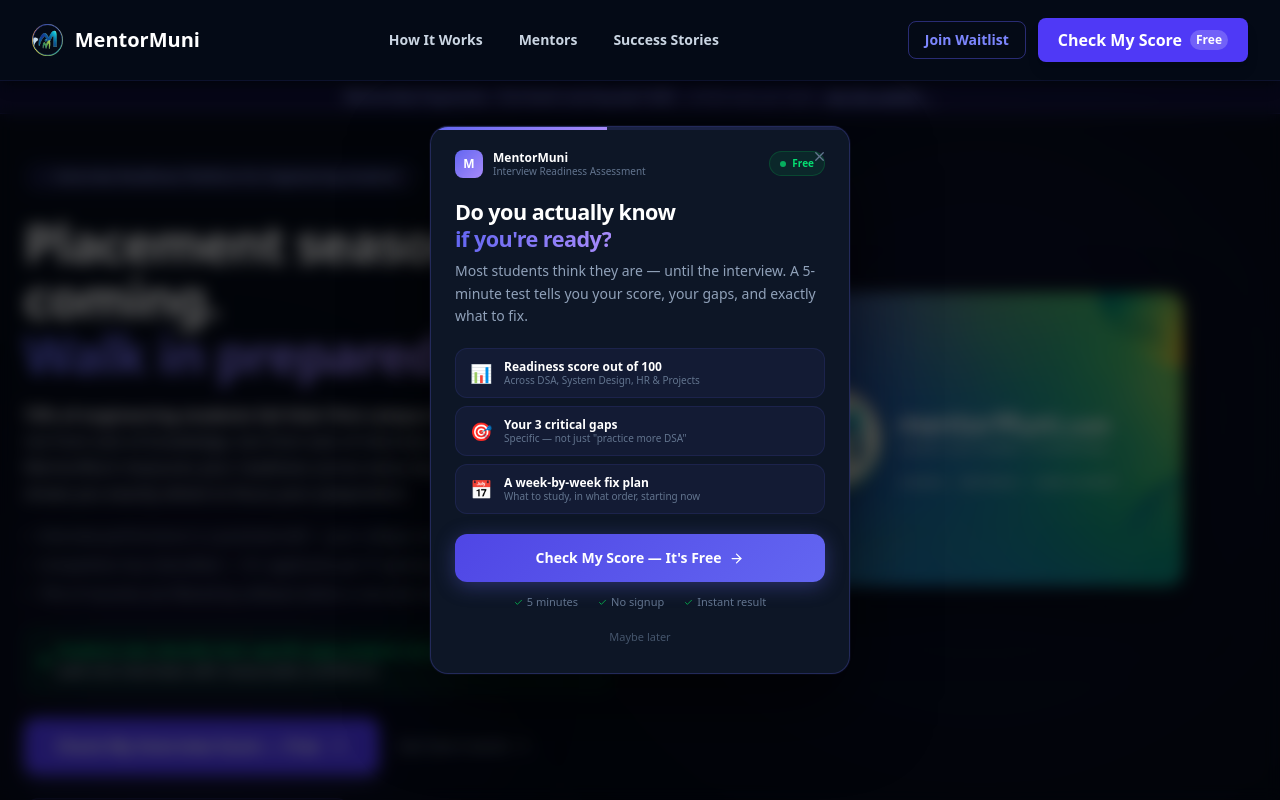
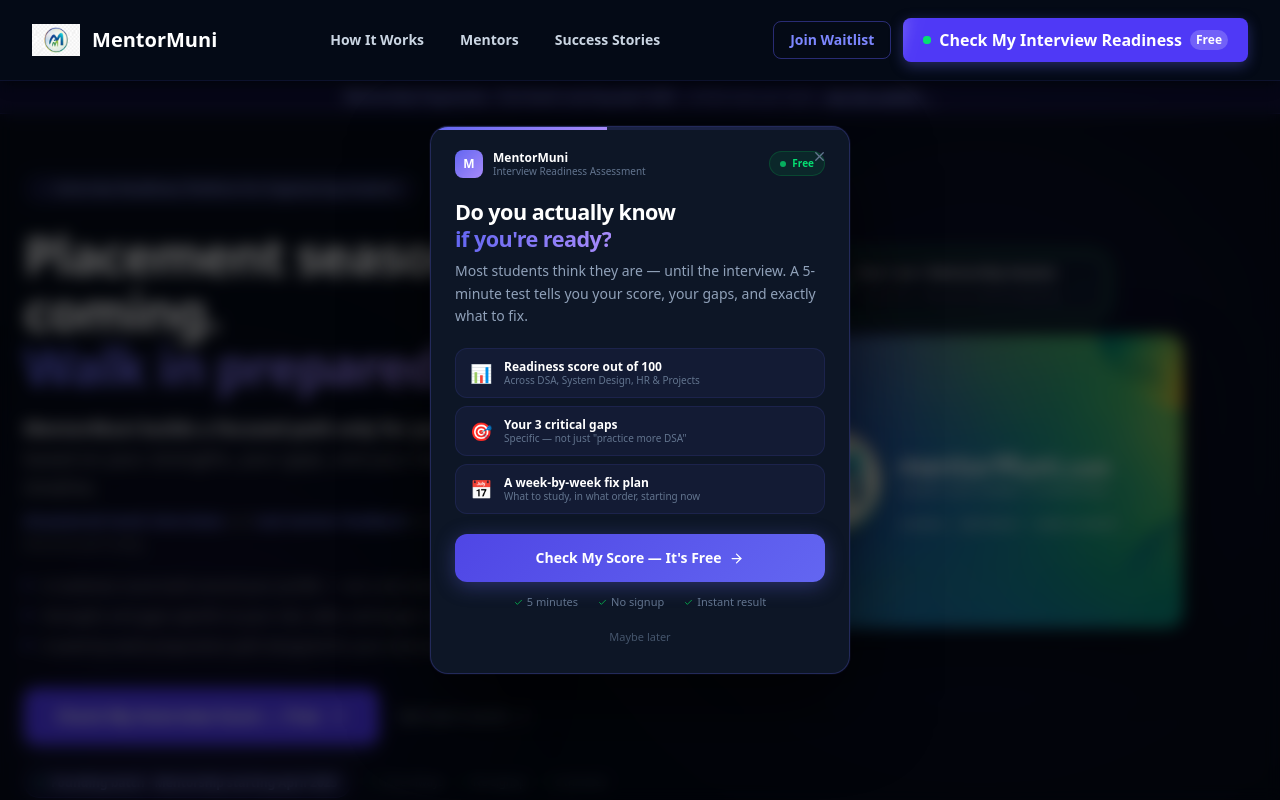
Before and after one commit to MentorMuni/MentorMuni-React-Frontend, a React (Vite) app: page / in a window 1280 px wide. Shown: the top 800 px of the page. Built offline with nearby package versions, Linux system fonts and the light colour scheme.

Commit message:
New UI changes

```diff
--- a/src/components/homepage.jsx
+++ b/src/components/homepage.jsx
@@ -301,47 +301,43 @@
             </motion.h1>
 
             {/* Hook sub-copy */}
-            <motion.p
+            <motion.div
               initial={{ opacity: 0, y: 16 }}
               animate={{ opacity: 1, y: 0 }}
-              transition={{ duration: 0.6, delay: 0.12 }}
-              className="text-base text-slate-300 leading-relaxed mb-5 max-w-lg"
+              transition={{ duration: 0.5, delay: 0.1 }}
+              className="mb-5 max-w-[480px] space-y-2"
             >
-              <span className="text-white font-semibold">72% of engineering students fail their first campus interview</span>
-              {' — '}not from lack of knowledge, but from lack of interview practice. MentorMuni measures your readiness across every key area and shows you exactly where to focus your preparation.
-            </motion.p>
+              <p className="text-lg leading-relaxed" style={{ color: 'rgba(255,255,255,0.60)' }}>
+                <span className="text-white font-semibold">
+                  MentorMuni builds a focused path only for you
+                </span>
+                {' '}— based on your strengths, your gaps, and your interview timeline.
+              </p>
+              <p className="text-sm leading-relaxed" style={{ color: 'rgba(255,255,255,0.40)' }}>
+                <span className="text-indigo-400 font-semibold">AI-powered mock interviews</span>
+                {' '}and{' '}
+                <span className="text-indigo-400 font-semibold">real mentor feedback</span>
+                {' '}to help you become job-ready.
+              </p>
+            </motion.div>
 
-            {/* 3 key points */}
+            {/* 3 outcome points */}
             <motion.div
-              initial={{ opacity: 0 }}
-              animate={{ opacity: 1 }}
+              initial={{ opacity: 0, y: 8 }}
+              animate={{ opacity: 1, y: 0 }}
               transition={{ delay: 0.18 }}
-              className="space-y-2.5 mb-6"
+              className="flex flex-col gap-2.5 mb-8"
             >
               {[
-                'Interview performance is a practised skill — your college curriculum does not teach it',
-                'Competition has intensified — 15+ applicants per IT opening in 2025',
-                '75% of resumes are filtered by software before a recruiter ever reads them',
-              ].map(p => (
-                <div key={p} className="flex items-start gap-2.5">
-                  <span className="w-1 h-1 rounded-full bg-slate-500 shrink-0 mt-2" />
-                  <p className="text-sm text-slate-400 leading-snug">{p}</p>
+                'A readiness score built around your profile — not a one-size-fits-all test',
+                'Strengths and gaps specific to your role, skills, and target companies',
+                'A week-by-week preparation path designed for your interview timeline',
+              ].map((text, i) => (
+                <div key={i} className="flex items-start gap-3">
+                  <span className="mt-1.5 w-1.5 h-1.5 rounded-full shrink-0" style={{ background: '#6366f1' }} />
+                  <span className="text-sm" style={{ color: 'rgba(255,255,255,0.60)' }}>{text}</span>
                 </div>
               ))}
-            </motion.div>
-
-            {/* Solution statement */}
-            <motion.div
-              initial={{ opacity: 0 }}
-              animate={{ opacity: 1 }}
-              transition={{ delay: 0.22 }}
-              className="flex items-center gap-2 bg-green-500/8 border border-green-500/20 rounded-xl px-4 py-3 mb-6"
-            >
-              <span className="w-2 h-2 rounded-full bg-green-400 shrink-0" />
-              <p className="text-sm text-slate-300">
-                <span className="text-green-400 font-semibold">Students who identify their specific gaps prepare more effectively</span>
-                {' '}— and walk into interviews with measurable confidence.
-              </p>
             </motion.div>
 
             {/* CTAs */}
@@ -396,13 +392,66 @@
             initial={{ opacity: 0, x: 20 }}
             animate={{ opacity: 1, x: 0 }}
             transition={{ duration: 0.7, delay: 0.3 }}
-            className="hidden lg:flex items-center justify-center w-full"
+            className="hidden lg:flex flex-col items-center justify-center w-full"
+            style={{ marginTop: 80 }}
           >
+            <style>{`
+              @keyframes mm-glow {
+                0%, 100% { box-shadow: 0 0 10px 2px rgba(74,222,128,0.35), 0 0 0 1px rgba(74,222,128,0.3); }
+                50%       { box-shadow: 0 0 22px 6px rgba(74,222,128,0.55), 0 0 0 1px rgba(74,222,128,0.5); }
+              }
+              @keyframes mm-dot-blink {
+                0%, 100% { opacity: 1; transform: scale(1); }
+                50%       { opacity: 0.4; transform: scale(0.75); }
+              }
+              @keyframes mm-badge-float {
+                0%, 100% { transform: translateY(0px); }
+                50%       { transform: translateY(-4px); }
+              }
+            `}</style>
+
+            {/* Free 1-on-1 badge */}
+            <Link
+              to="/waitlist"
+              style={{
+                display: 'inline-flex', alignItems: 'center', gap: 10,
+                background: 'linear-gradient(135deg, rgba(5,11,24,0.95), rgba(15,26,48,0.98))',
+                border: '1px solid rgba(74,222,128,0.35)',
+                borderRadius: 14, padding: '10px 18px',
+                textDecoration: 'none', marginBottom: 18,
+                animation: 'mm-glow 2s ease-in-out infinite, mm-badge-float 3s ease-in-out infinite',
+                cursor: 'pointer',
+              }}
+            >
+              {/* Pulsing dot */}
+              <span style={{
+                width: 9, height: 9, borderRadius: '50%',
+                background: '#4ade80', flexShrink: 0,
+                animation: 'mm-dot-blink 1.2s ease-in-out infinite',
+                boxShadow: '0 0 8px rgba(74,222,128,0.7)',
+              }} />
+
+              {/* Text */}
+              <span>
+                <span style={{ fontSize: 13, fontWeight: 800, color: '#fff', display: 'block', lineHeight: 1.2 }}>
+                  Free 1-on-1 Mentorship Session
+                </span>
+                <span style={{ fontSize: 10, color: 'rgba(255,255,255,0.45)', fontWeight: 500 }}>
+                  Limited slots · Book yours before they fill up
+                </span>
+              </span>
+
+              {/* Arrow */}
+              <span style={{
+                marginLeft: 4, fontSize: 14, color: '#4ade80', fontWeight: 700, flexShrink: 0,
+              }}>→</span>
+            </Link>
+
             <img
               src="/MentorMuni-React-Frontend/mentormuni-brand-banner-new.png"
               alt="MentorMuni — Guiding Your Journey to Knowledge"
               className="w-full rounded-2xl"
-              style={{ marginTop: 130, maxWidth: 442, boxShadow: '0 24px 64px rgba(0,0,0,0.45)' }}
+              style={{ maxWidth: 442, boxShadow: '0 24px 64px rgba(0,0,0,0.45)' }}
             />
           </motion.div>
         </div>
--- a/src/components/navbar.jsx
+++ b/src/components/navbar.jsx
@@ -1,4 +1,4 @@
-import React, { useState } from 'react';
+import React, { useState, useEffect } from 'react';
 import { Menu, X } from 'lucide-react';
 import { useLocation, Link } from 'react-router-dom';
 import logo from '../assets/logo.png';
@@ -94,6 +94,18 @@
 
           {/* Waitlist + primary CTA (Desktop) */}
           <div className="hidden lg:flex items-center gap-3">
+            <style>{`
+              @keyframes nb-shimmer {
+                0%   { transform: translateX(-100%) skewX(-15deg); }
+                100% { transform: translateX(220%) skewX(-15deg); }
+              }
+              @keyframes nb-ring {
+                0%,100% { box-shadow: 0 0 0 0 rgba(99,102,241,0.55), 0 4px 14px rgba(99,102,241,0.35); }
+                50%      { box-shadow: 0 0 0 5px rgba(99,102,241,0), 0 4px 20px rgba(99,102,241,0.55); }
+              }
+              .nb-cta { animation: nb-ring 2s ease-in-out infinite; }
+              .nb-cta:hover .nb-shine { animation: nb-shimmer 0.55s ease forwards; }
+            `}</style>
             <Link
               to="/waitlist"
               className="px-4 py-2 text-sm font-semibold rounded-lg border border-indigo-500/40 text-indigo-400 hover:text-indigo-300 hover:border-indigo-400/60 hover:bg-indigo-500/10 transition-all"
@@ -102,9 +114,16 @@
             </Link>
             <Link
               to="/start-assessment"
-              className="inline-flex items-center gap-2 px-5 py-2.5 rounded-lg bg-indigo-600 hover:bg-indigo-500 text-white font-bold shadow-lg transition-all focus-visible:outline focus-visible:outline-2 focus-visible:outline-offset-2 focus-visible:outline-indigo-500"
+              className="nb-cta relative inline-flex items-center gap-2 px-5 py-2.5 rounded-lg bg-indigo-600 hover:bg-indigo-500 text-white font-bold transition-all overflow-hidden focus-visible:outline focus-visible:outline-2 focus-visible:outline-offset-2 focus-visible:outline-indigo-500"
             >
-              Check My Score
+              {/* shimmer sweep on hover */}
+              <span className="nb-shine pointer-events-none absolute inset-0 w-1/3 bg-white/20 blur-sm" style={{ transform: 'translateX(-100%) skewX(-15deg)' }} />
+              {/* pulsing dot */}
+              <span className="relative flex h-2 w-2 shrink-0">
+                <span className="animate-ping absolute inline-flex h-full w-full rounded-full bg-green-400 opacity-75" />
+                <span className="relative inline-flex rounded-full h-2 w-2 bg-green-400" />
+              </span>
+              Check My Interview Readiness
               <span className="text-xs bg-white/20 px-1.5 py-0.5 rounded-full font-semibold">Free</span>
             </Link>
           </div>
@@ -155,7 +174,7 @@
                 onClick={handleNavClick}
                 className="px-4 py-3 text-base font-bold rounded-lg bg-indigo-600 hover:bg-indigo-500 text-white shadow-lg transition-all flex items-center justify-center gap-2 w-full"
               >
-                Check My Score — Free
+                Check My Interview Readiness — Free
               </Link>
             </nav>
           </div>
```
Also changed, not shown: src/assets/logo.png.
